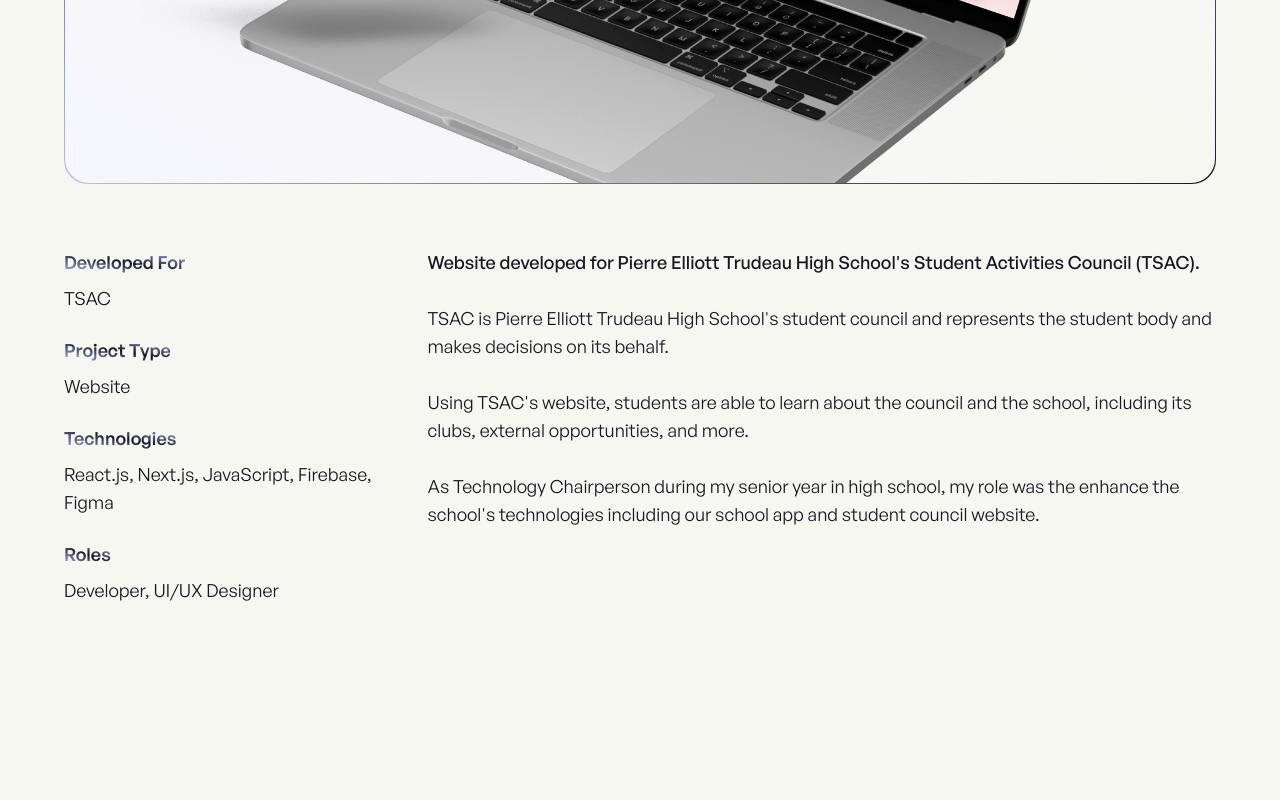
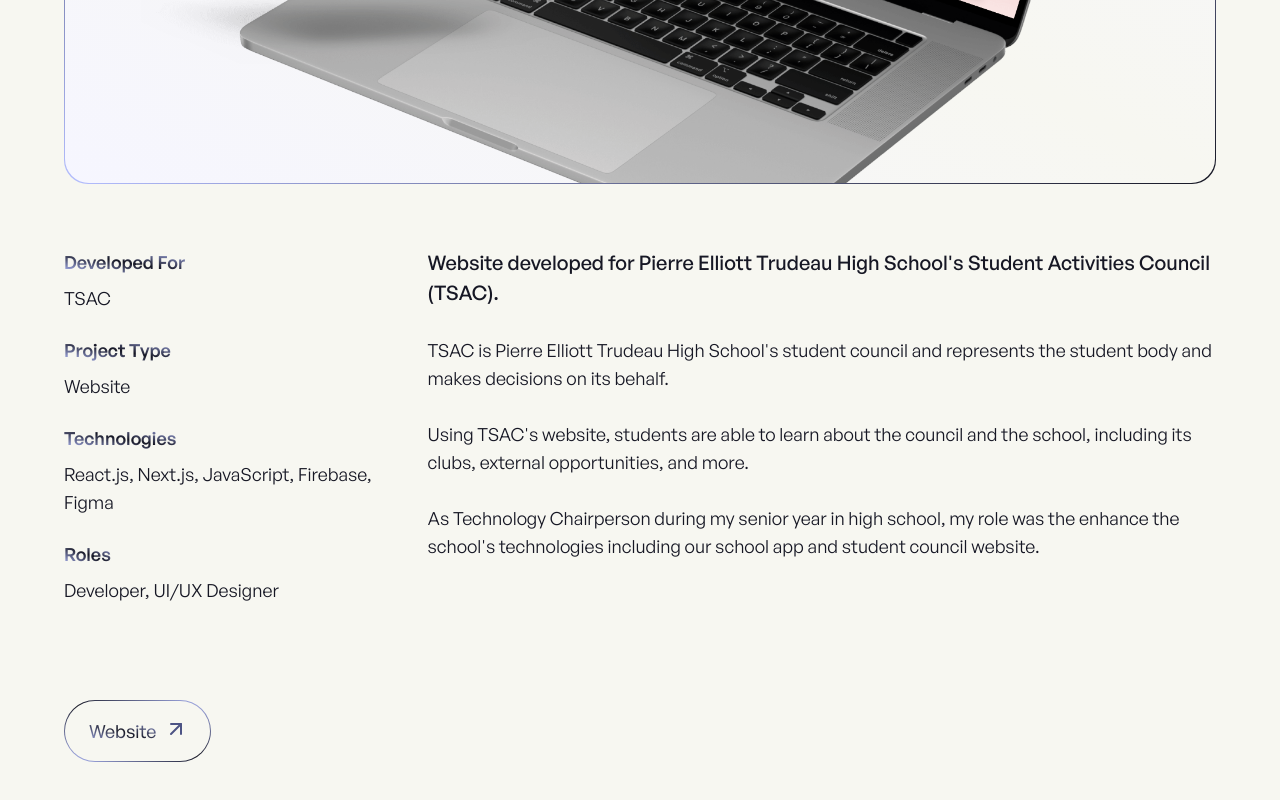
Before and after one commit to qiaoandrew/personal-website, a Next.js app: page /projects/tsac in a window 1280 px wide. Shown: the part 788-1588 px from the top of the page. Before the commit the page ends 1440 px from the top, so only its background shows below. Built offline with nearby package versions, Linux system fonts and the light colour scheme.

Commit message:
Complete project description section of project page

```diff
--- a/components/UI/Button.jsx
+++ b/components/UI/Button.jsx
@@ -1,5 +1,7 @@
 import Link from 'next/link';
+import Image from 'next/image';
 import GradientBorder from './GradientBorder';
+import openIcon from '../../public/img/icons/open.svg';
 
 /**
  * Text button.
@@ -15,25 +17,42 @@
   purpose,
   link,
   onClick,
+  size,
   mobileFullWidth,
+  showOpenIcon,
   children,
 }) {
-  const buttonWidth = mobileFullWidth ? 'w-full md:w-auto' : '';
-
   const buttonContent = (
     <div
-      className={`transition-300 inline-block cursor-pointer text-center hover:-translate-y-1 ${buttonWidth}`}
+      className={`transition-300 inline-block cursor-pointer text-center md:hover:-translate-y-1 ${
+        mobileFullWidth && 'w-full lg:w-auto'
+      }`}
     >
       <GradientBorder
         borderColor="gradient-main-light dark:gradient-main-dark"
         borderRadius="rounded-full"
       >
         <div
-          className={`rounded-full bg-beige px-7 py-4 dark:bg-black md:py-4.5 md:px-9`}
+          className={`relative rounded-full bg-beige dark:bg-black lg:flex lg:gap-2 ${
+            size === 'sm'
+              ? `px-5 py-3 md:px-6 md:py-4 ${
+                  showOpenIcon && 'lg:pl-6 lg:pr-5.5'
+                }`
+              : 'px-7 py-4 md:px-9 md:py-4.5'
+          }`}
         >
-          <p className="gradient-text gradient-main-light dark:gradient-main-dark font-[450] 2xs:text-lg md:text-xl md:font-[450]">
+          <p
+            className={`gradient-text gradient-main-light dark:gradient-main-dark text-base font-[450] md:font-[450] ${
+              size === 'sm' ? 'xl:text-lg' : '2xs:text-lg md:text-xl'
+            }`}
+          >
             {children}
           </p>
+          {showOpenIcon && (
+            <div className="filter-dark-purple dark:filter-purple absolute top-1/2 right-5 h-6 w-6 -translate-y-1/2 lg:relative lg:top-auto lg:right-auto lg:translate-x-0 lg:translate-y-0">
+              <Image src={openIcon} alt="Open icon" fill />
+            </div>
+          )}
         </div>
       </GradientBorder>
     </div>
@@ -41,6 +60,12 @@
 
   if (purpose === 'route') {
     return <Link href={link}>{buttonContent}</Link>;
+  } else if (purpose === 'link') {
+    return (
+      <a href={link} target="_blank" rel="noreferrer">
+        {buttonContent}
+      </a>
+    );
   } else {
     return <div onClick={onClick}>{buttonContent}</div>;
   }
--- a/components/sections/home/Experiences.jsx
+++ b/components/sections/home/Experiences.jsx
@@ -58,7 +58,7 @@
           {experience.role}
         </span>
       </h3>
-      <p className="relative z-20 text-sm font-[450] text-darkPurple dark:text-purple 3xs:text-base 2xs:mb-4 xs:mb-5 xs:text-lg sm:mb-6 sm:text-xl md:mb-4 md:text-base xl:mb-5 xl:text-lg 2xl:mb-7 2xl:text-xl 3xl:mb-9">
+      <p className="relative z-20 text-sm font-[450] text-darkPurple dark:text-purple 3xs:text-base 2xs:mb-4 xs:mb-5 xs:text-lg sm:mb-6 sm:text-xl md:mb-4 md:text-base xl:mb-5 xl:text-lg 2xl:mb-7 2xl:text-xl 3xl:mb-9 3xl:text-2xl">
         {experience.company}
       </p>
       <div className="relative z-20 hidden flex-wrap gap-x-4 gap-y-3 2xs:flex sm:gap-x-6 md:gap-x-4 2xl:gap-x-5 3xl:gap-x-6">
--- a/components/sections/projects/ProjectDescription.jsx
+++ b/components/sections/projects/ProjectDescription.jsx
@@ -1,10 +1,13 @@
+import Button from '../../UI/Button';
+
 export default function ProjectDescription({ project }) {
   return (
     <section className="mb-12">
-      <div className="grid gap-9 2xs:gap-12 lg:grid-cols-[1fr_2fr] 2xl:grid-cols-[2fr_5fr]">
+      <div className="grid gap-9 2xs:gap-12 lg:mb-16 lg:grid-cols-[1fr_2fr] 2xl:mb-24 2xl:grid-cols-[2fr_5fr]">
+        <div className="flex flex-col gap-12">
           <div className="flex flex-col gap-5 2xs:gap-6">
             {project.points.map((point, i) => (
-            <div key={`point-${i}`}>
+              <div className="" key={`point-${i}`}>
                 <p className="mb-0.5 text-base font-[550] 2xs:mb-1 sm:mb-2 sm:text-lg lg:mb-1 lg:text-base 2xl:mb-2 2xl:text-lg">
                   <span className="gradient-text gradient-main-light dark:gradient-main-dark">
                     {point.title}
@@ -16,11 +19,26 @@
               </div>
             ))}
           </div>
+          <div className="flex flex-col gap-5 lg:hidden">
+            {project.buttons.map((button, i) => (
+              <Button
+                purpose="link"
+                link={button.link}
+                size="sm"
+                mobileFullWidth={true}
+                showOpenIcon={true}
+                key={`button-${i}`}
+              >
+                {button.text}
+              </Button>
+            ))}
+          </div>
+        </div>
         <div className="flex flex-col gap-4 2xs:gap-5 sm:gap-7 lg:gap-5 2xl:gap-7">
           {project.summary.map((text, i) => (
             <p
-              className={`text-base text-black dark:text-beige sm:text-lg lg:text-base 2xl:text-lg ${
-                i === 0 && 'font-medium'
+              className={`text-base text-black dark:text-beige sm:text-lg ${
+                i === 0 ? 'font-medium 2xl:text-xl' : 'lg:text-base 2xl:text-lg'
               }`}
               key={`summary-${i}`}
             >
@@ -29,6 +47,20 @@
           ))}
         </div>
       </div>
+      <div className="hidden flex-row gap-9 lg:flex">
+        {project.buttons.map((button, i) => (
+          <Button
+            purpose="link"
+            link={button.link}
+            size="sm"
+            mobileFullWidth={false}
+            showOpenIcon={true}
+            key={`button-${i}`}
+          >
+            {button.text}
+          </Button>
+        ))}
+      </div>
     </section>
   );
 }
--- a/pages/index.jsx
+++ b/pages/index.jsx
@@ -5,11 +5,11 @@
 
 export default function Home() {
   return (
-    <>
+    <main>
       <Landing />
       <Projects />
       <Experiences />
       <About />
-    </>
+    </main>
   );
 }
```
Lines whose indentation alone changed are shown as unchanged.
